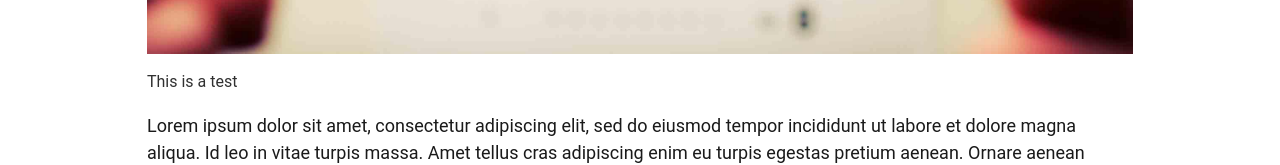
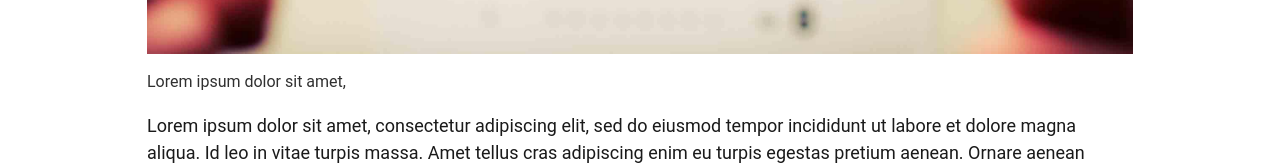
Before and after one commit to leonism/JAM-stack, an Eleventy site: page src/blog/2022-07-15-my-sixth-article.md in a window 1280 px wide. Shown: the part 783-948 px from the top of the page. Built offline with nearby package versions, Linux system fonts and the light colour scheme; Eleventy itself is replaced by a stand-in of ours; files that its build step writes are made by us from their sources.

Commit message:
Update Blog “2022-07-15-my-sixth-article”

```diff
--- a/src/blog/2022-07-15-my-sixth-article.md
+++ b/src/blog/2022-07-15-my-sixth-article.md
@@ -8,7 +8,7 @@
 date: 2022-06-15
 tags: featured
 image: /assets/blog/bg-about.jpg
-imageAlt: This is a test
+imageAlt: Lorem ipsum dolor sit amet,
 ---
 
 Lorem ipsum dolor sit amet, consectetur adipiscing elit, sed do eiusmod tempor incididunt ut labore et dolore magna aliqua. Id leo in vitae turpis massa. Amet tellus cras adipiscing enim eu turpis egestas pretium aenean. Ornare aenean euismod elementum nisi quis eleifend. Amet tellus cras adipiscing enim eu turpis. Nisi vitae suscipit tellus mauris. Mauris in aliquam sem fringilla ut morbi tincidunt augue. Mi eget mauris pharetra et. Et tortor at risus viverra. Id eu nisl nunc mi ipsum faucibus vitae. Malesuada nunc vel risus commodo viverra maecenas. Et netus et malesuada fames ac turpis egestas sed. Massa vitae tortor condimentum lacinia quis. Eu augue ut lectus arcu bibendum at varius. Enim nec dui nunc mattis enim ut tellus elementum sagittis. In fermentum et sollicitudin ac orci. Nec sagittis aliquam malesuada bibendum arcu vitae elementum. Et ligula ullamcorper malesuada proin libero nunc consequat interdum varius. Id porta nibh venenatis cras sed felis eget velit. In hac habitasse platea dictumst.
```
